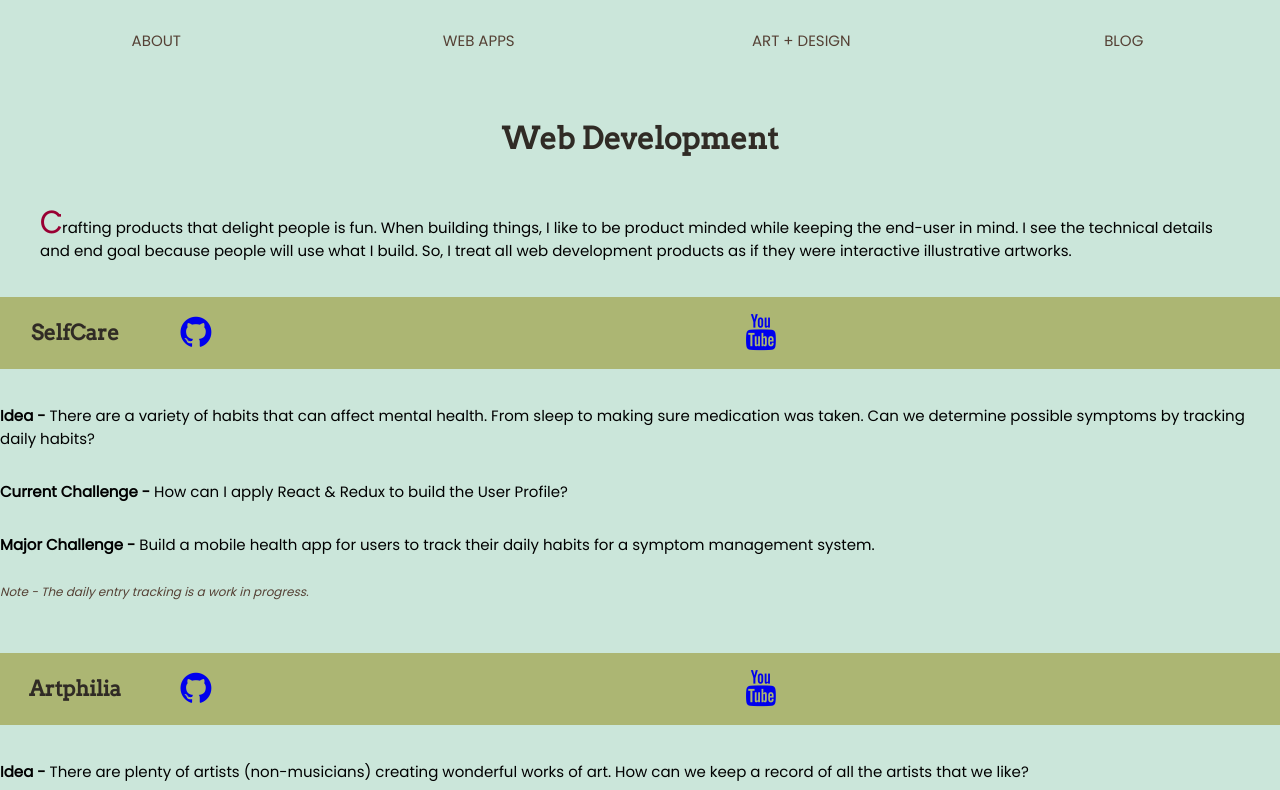
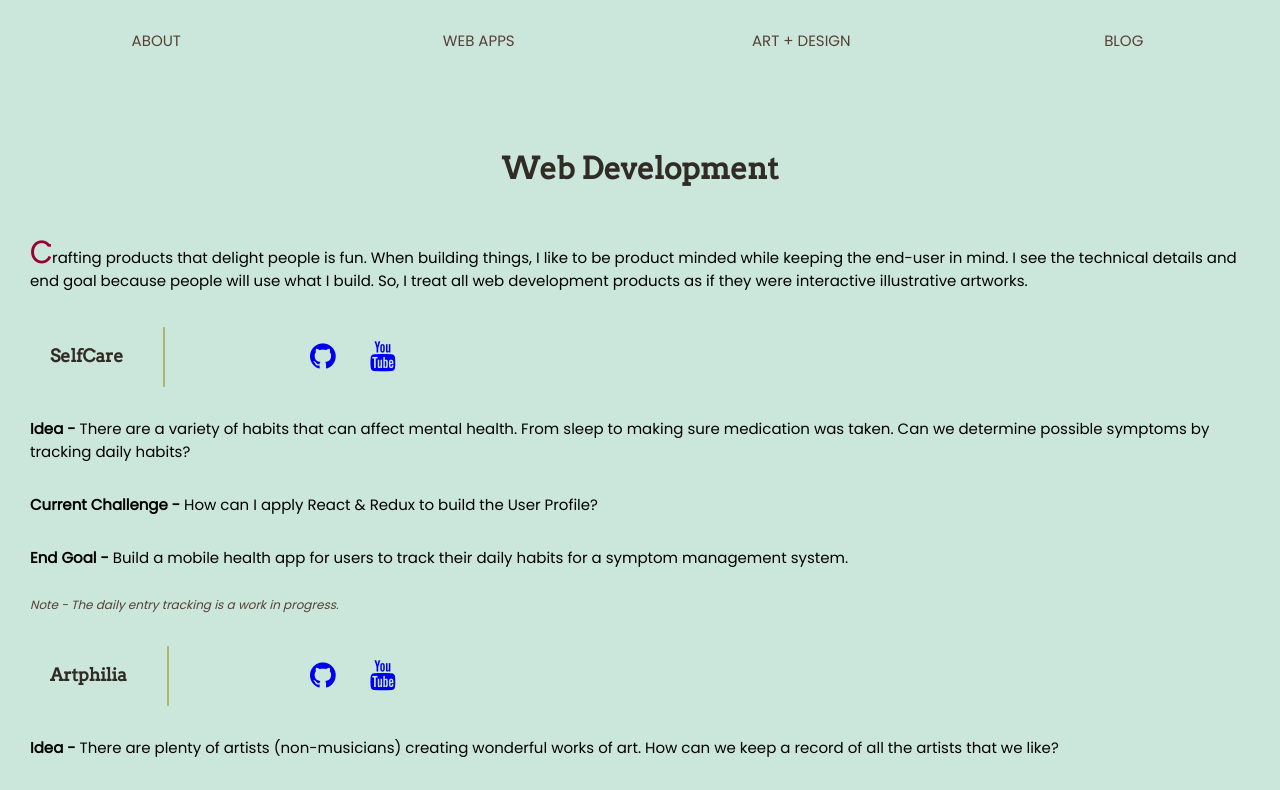
Before and after one commit to christinetran825/tofukid-website, a React (Create React App) app: page /web_development in a window 1280 px wide. Shown: the top 790 px of the page. Built offline with nearby package versions, Linux system fonts and the light colour scheme.

Commit message:
updated div classes for h3 and spans

```diff
--- a/src/App.css
+++ b/src/App.css
@@ -92,7 +92,8 @@ for mobile
 .container {
   /* display: grid;
   grid-gap: 20px;
-  padding: 30px; */
+  */
+  padding: 30px;
   grid-area: main;
 }
 
@@ -128,7 +129,7 @@ nav a {
 .socials {
   display: grid;
   grid-gap: 10px;
-  grid-template-columns: repeat(auto-fit, minmax(80px, 1fr));
+  grid-template-columns: repeat(auto-fit, minmax(60px, 1fr));
   list-style: none;
   padding: 0;
 }
@@ -202,7 +203,6 @@ nav a {
 
 .blurb {
   text-align: left;
-  padding: 0 40px;
 }
 
   /** Drop Cap **/
@@ -213,6 +213,8 @@ nav a {
   font-size: 30px;
   line-height: 20px;
 }
+
+
 
 .details {
   display: grid;
@@ -251,35 +253,41 @@ nav a {
     "project"
 }
 
-.project {
+/* .project {
   display: grid;
   grid-gap: 20px;
   grid-template-areas:
     "proj-title"
     "proj-details"
     "project-images"
+} */
+
+.title {
+  /* border: 2px solid #ACB673; */
+  /* border-radius: 5px; */
+  /* background-color: #ACB673; */
+  max-width: 400px;
 }
 
 .title {
   display: grid;
-  grid-gap: 10px;
-  grid-template-columns: 150px 1fr 1fr;
-  align-items: center;
-  text-align: center;
-  background-color: #ACB673;
-  font-size: 18px;
+  grid-template-columns: 1fr 3fr;
+  grid-template-areas: "title links";
+  margin-bottom: 1em;
 }
 
-/************* Art & Design *************/
+.project-name {
+  grid-area: title;
+  border-right: 2px solid #ACB673;
+  padding: 0 40px 0 20px;
+}
 
-.page-work {
-  display: grid;
-  grid-gap: 20px;
-  grid-template-areas:
-    "illustrations"
-    "branding"
-    "bookmaking"
+.links {
+  grid-area: links;
+  align-self: center;
+  justify-self: end;
 }
+
 
 /************* Illustrations, Branding, BookArts! *************/
 
--- a/src/components/WebApps.js
+++ b/src/components/WebApps.js
@@ -6,23 +6,31 @@ class WebApps extends Component {
       <section className="projects">
         <div className="project">
           <div className="title">
+            <div className="project-name">
               <h3>SelfCare</h3>
+            </div>
+            <div className="links">
               <span className="fa-stack fa-lg fa-2x"><a href="https://github.com/christinetran825/SelfCare-C" target="_blank" rel="noopener noreferrer"><i className="fa fa-github"></i></a></span>
               <span className="fa-stack fa-lg fa-2x"><a href="https://youtu.be/6Py4HcsAqNQ" target="_blank" rel="noopener noreferrer"><i className="fa fa-youtube"></i></a></span>
+            </div>
           </div>
           <div className="details">
             <p><strong>Idea -</strong> There are a variety of habits that can affect mental health. From sleep to making sure medication was taken. Can we determine possible symptoms by tracking daily habits?</p>
             <p><strong>Current Challenge -</strong> How can I apply React & Redux to build the User Profile?</p>
-            <p><strong>Major Challenge -</strong> Build a mobile health app for users to track their daily habits for a symptom management system.</p>
+            <p><strong>End Goal -</strong> Build a mobile health app for users to track their daily habits for a symptom management system.</p>
             <p className="notes">Note - The daily entry tracking is a work in progress.</p>
           </div>
         </div>
 
         <div className="project">
           <div className="title">
+            <div className="project-name">
               <h3>Artphilia</h3>
+            </div>
+            <div className="links">
               <span className="fa-stack fa-lg fa-2x"><a href="https://github.com/christinetran825/Artphilia" target="_blank" rel="noopener noreferrer"><i className="fa fa-github"></i></a></span>
               <span className="fa-stack fa-lg fa-2x"><a href="https://youtu.be/LW-DTvgwrGs" target="_blank" rel="noopener noreferrer"><i className="fa fa-youtube"></i></a></span>
+            </div>
           </div>
           <div className="details">
             <p><strong>Idea -</strong> There are plenty of artists (non-musicians) creating wonderful works of art. How can we keep a record of all the artists that we like?</p>
@@ -32,9 +40,13 @@ class WebApps extends Component {
 
         <div className="project">
           <div className="title">
+            <div className="project-name">
               <h3>Tea Crate</h3>
+            </div>
+            <div className="links">
               <span className="fa-stack fa-lg fa-2x"><a href="https://github.com/christinetran825/tea-crate" target="_blank" rel="noopener noreferrer"><i className="fa fa-github"></i></a></span>
               <span className="fa-stack fa-lg fa-2x"><a href="https://youtu.be/3LCFISldE2w" target="_blank" rel="noopener noreferrer"><i className="fa fa-youtube"></i></a></span>
+            </div>
           </div>
           <div className="details">
             <p><strong>Idea -</strong> There are tea drinkers, then there are tea collectors. From a single tea leaf, tea has evolved into various types, flavors, and cultural influence.</p>
@@ -45,9 +57,13 @@ class WebApps extends Component {
 
         <div className="project">
           <div className="title">
+            <div className="project-name">
               <h3>SeedPicker</h3>
+            </div>
+            <div className="links">
               <span className="fa-stack fa-lg fa-2x"><a href="https://github.com/christinetran825/seed-picker-cli-app" target="_blank" rel="noopener noreferrer"><i className="fa fa-github"></i></a></span>
               <span className="fa-stack fa-lg fa-2x"><a href="https://youtu.be/4QXM_g-vNr8" target="_blank" rel="noopener noreferrer"><i className="fa fa-youtube"></i></a></span>
+            </div>
           </div>
           <div className="details">
             <p><strong>Idea -</strong> I like vegetables. I chose a fun seed website to practice my CLI skills.</p>
```
Lines whose indentation alone changed are shown as unchanged.
